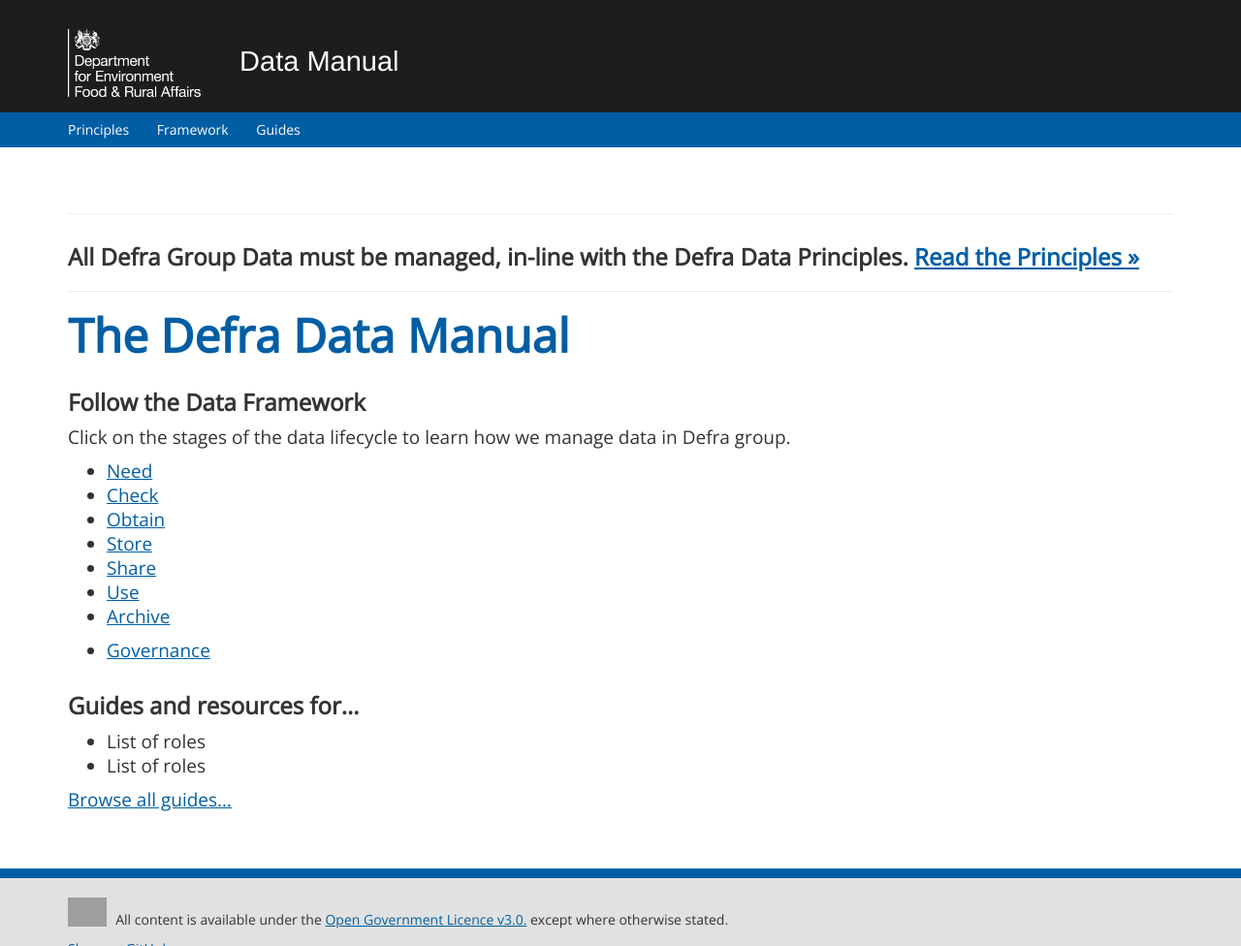
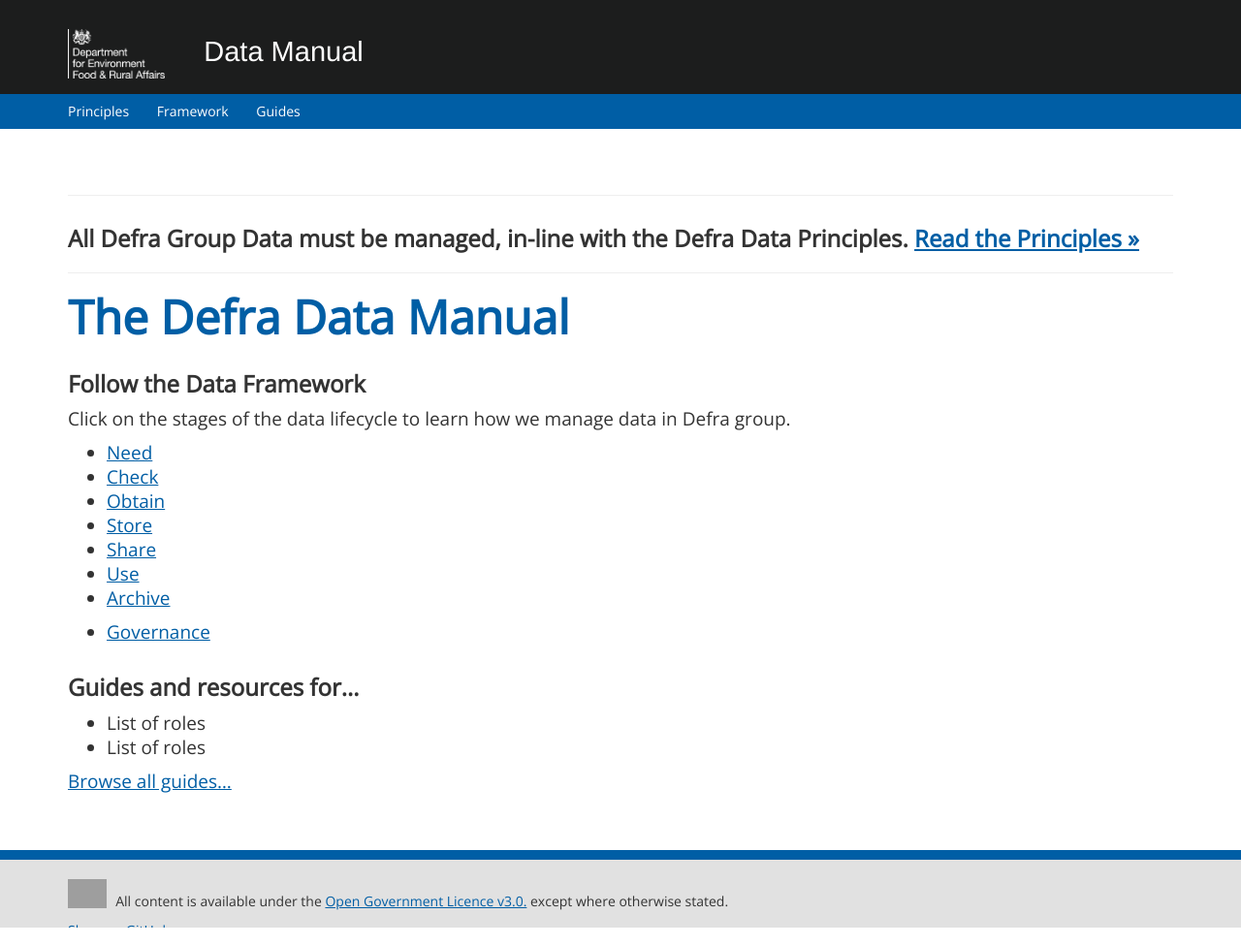
Before and after one commit to andjnewman/DDM, a Jekyll site: the page built from index.md, in a window 1280 px wide. Shown: the whole page at 97% size. Built offline with Jekyll 4.4.1, drawn with Linux system fonts in a browser that asks for light colours.

Commit message:
Update default.html

```diff
--- a/_layouts/default.html
+++ b/_layouts/default.html
@@ -12,7 +12,7 @@
             <div id="blackbar">
     		<div class="container">
 			<p>&nbsp;<p>
-			<h1><img src="{{ site.url }}{{ site.baseurl }}/images/defra_white_sml_aw.png" width="12%" /> &nbsp; &nbsp; Data Manual</h1>
+			<h1><img src="{{ site.url }}{{ site.baseurl }}/images/defra_white_sml_aw.png" width="100px" /> &nbsp; &nbsp; Data Manual</h1>
                 </div>
 
             </div>
```
